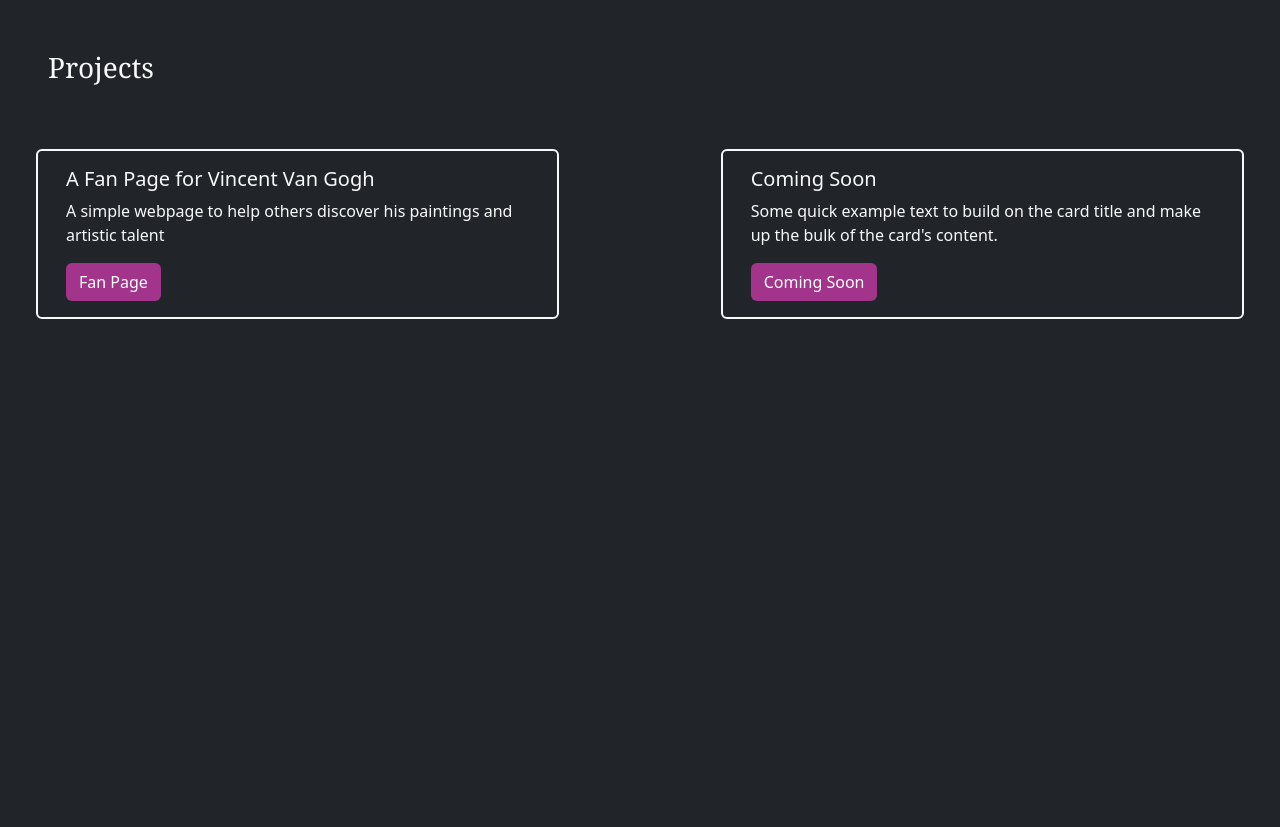
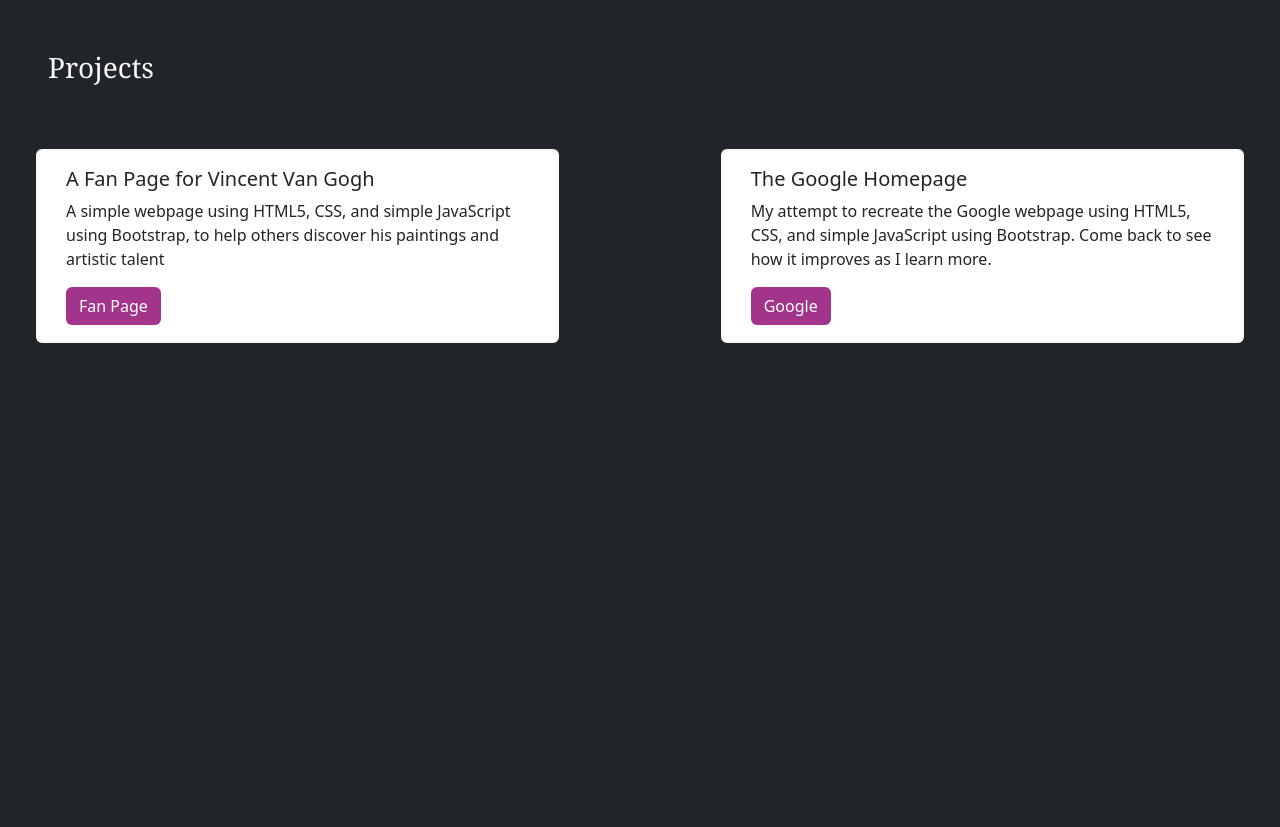
Before and after one commit to lolligolden/portfolioproject, a plain HTML site: page portfolio-project.html in a window 1280 px wide. Shown: the part 2413-3240 px from the top of the page. Drawn offline with nearby package versions, Linux system fonts and the light colour scheme.

Commit message:
Fixed cards on Projects section

```diff
--- a/portfolio-project.html
+++ b/portfolio-project.html
@@ -86,15 +86,9 @@
             </div>
         </div>
 
-
-
-
-
-
-
         <div class="container-fluid vh-100" id="education">
             <div class="row">
-                <div class="col my-3 p-4 my-lg-5 my-0">
+                <div class="col my-3 p-4 my-lg-1 my-0">
                     <h3 class="mb-lg-3">Education</h3>
                     <p>Responsive Web Design classes - Freecodecamp.org</p>
                     <p>Intro to JavaScript - codecademy.com</p>
@@ -107,39 +101,37 @@
             </div>
         </div>
 
-
         <section class="vh-100">
             <div class="container-fluid" id="projects">
                 <div class="row">
                     <h3 class="col my-5 my-md-3 p-5">Projects</h3>
                 </div>
-
-                <!-- <div class="container"> -->
                 <div class="container-fluid d-flex d-inline">
                     <div class="row">
-                        <div class="card ms-4 col-5 col-md-5 bg-dark text-light border-light border-2 text-start">
+                        <div class="card ms-4 col-5 col-md-5 bg-white text-dark border-light border-2 text-start">
                             <div class="card-body p-3">
                                 <h5 class="card-title">A Fan Page for Vincent Van Gogh</h5>
-                                <p class="card-text">A simple webpage to help others discover his paintings and artistic
+                                <p class="card-text">A simple webpage using HTML5, CSS, and simple JavaScript using
+                                    Bootstrap, to help others discover his paintings and artistic
                                     talent</p>
-                                <a href="fanpage.html" class="btn text-white mb-0">Fan Page</a>
+                                <a href="/vanGogh/fanpage.html" class="btn text-white mb-0">Fan Page</a>
                             </div>
                         </div>
                         <div class="col col-md m-0"></div>
-                        <div class="card me-4 col-5 col-md-5 bg-dark text-light border-light border-2 text-start">
+                        <div class="card me-4 col-5 col-md-5 bg-white text-dark border-light border-2 text-start">
                             <div class="card-body p-3">
-                                <h5 class="card-title">Coming Soon</h5>
-                                <p class="card-text">Some quick example text to build on the card title and make
-                                    up the bulk of the card's content.</p>
-                                <a href="#" class="btn text-white ">Coming Soon</a>
+                                <h5 class="card-title">The Google Homepage</h5>
+                                <p class="card-text">My attempt to recreate the Google webpage using HTML5, CSS, and
+                                    simple JavaScript using Bootstrap. Come back to
+                                    see how it improves as I learn more. </p>
+                                <a href="google.html" class="btn text-white ">Google</a>
                             </div>
                         </div>
                     </div>
                 </div>
         </section>
-        <footer>
 
-            <section class="container-fluid vh-100" id="contact">
+        <footer class="container-fluid vh-100" id="contact">
             <div class="row">
                 <div class="col my-5 my-md-3 p-5">
                     <h3 class="mb-4">Contact Infomation</h3>
@@ -153,15 +145,14 @@
                         <textarea class="form-control" id="textarea" rows="3"></textarea>
                         <button type="submit" class="btn text-light"><a class="text-white text-decoration-none"
                                 href="mailto:letgold2@gmail.com">Submit</a></button>
-
                     </div>
 
                 </div>
             </div>
-            </section>
+        </footer>
 
-        </footer>
     </main>
+
     <!--Bootstrap JavaScript-->
     <script src="https://cdn.jsdelivr.net/npm/bootstrap@5.3.3/dist/js/bootstrap.bundle.min.js"
         integrity="sha384-YvpcrYf0tY3lHB60NNkmXc5s9fDVZLESaAA55NDzOxhy9GkcIdslK1eN7N6jIeHz"
```
Lines whose indentation alone changed are shown as unchanged.
